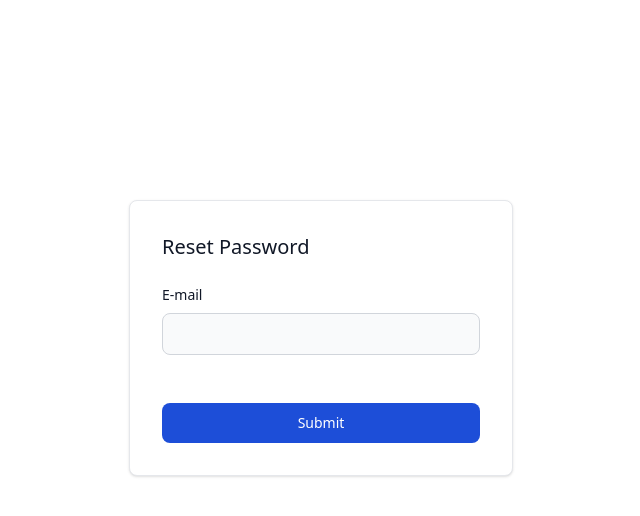
After one commit to HsounaHub/Python_Project_2023, a Flask app: page /reset_password in a window 1280 px wide. The commit adds this page. Shown: the top 516 px of the page, without its empty margins (319-959 px from the left). Run offline with Flask 3, Linux system fonts and the light colour scheme; some libraries are stand-ins or nearby versions.

Commit message:
reset password and login merge

```diff
--- a/flask_app/controllers/employees.py
+++ b/flask_app/controllers/employees.py
@@ -1,11 +1,17 @@
 from flask_app import app
 from flask import Flask, render_template,session, request, redirect, flash
 from flask_app.utilites.utilities import Utilities
+from flask_app.models.entreprise import Entreprise
 from flask_app.models.employee import Employee
 from flask_app.models.payslip import Payslip
 from flask_app.models.work_time import Work_time
+from flask_bcrypt import Bcrypt
+
 import string,secrets
 from datetime import datetime,time
+bcrypt = Bcrypt(app)
+
+
 
 def password_gen():
     password = ""
@@ -14,6 +20,30 @@ def password_gen():
         password += secrets.choice(string.ascii_uppercase)
         password += secrets.choice(string.digits)
     return(password)
+
+@app.route('/reset_password')
+def reset_password():
+    # if 'entreprise_id' in session:
+    return render_template('reset_password.html')
+    # return redirect('/')
+
+@app.route('/users/reset', methods=['POST'])
+def emp_reset():
+    employee_from_db = Employee.get_by_email({'email':request.form['email']})
+    if(employee_from_db):
+        password = password_gen()
+        Employee.update_password({'password':password,'id':employee_from_db.id})
+        Utilities.send_mail("entrepriseproject8@gmail.com",request.form['email'],"Your New Login informations","Your password has been reset. Here is your New one: "+password,"hustmkrguzpdxptv")
+        return redirect('/login_entreprise')
+    entreprise_from_db = Entreprise.get_by_email({'email':request.form['email']})
+    if(entreprise_from_db):
+        password = password_gen()
+        pw_hash = bcrypt.generate_password_hash(password)
+
+        Entreprise.update_password({'password':pw_hash,'id':entreprise_from_db.id})
+        Utilities.send_mail("entrepriseproject8@gmail.com",request.form['email'],"Your New Login informations","Your password has been reset. Here is your New one: "+password,"hustmkrguzpdxptv")
+        return redirect('/login_entreprise')
+    return redirect('/reset_password')
 
 @app.route('/add_employee')
 def add_employee():
--- a/flask_app/templates/employee_login.html
+++ b/flask_app/templates/employee_login.html
@@ -28,7 +28,7 @@
                 </div>
                 <label for="remember" class="ml-2 text-sm font-medium text-gray-900 dark:text-gray-300">Remember me</label>
             </div>
-            <a href="#" class="ml-auto text-sm text-blue-700 hover:underline dark:text-blue-500">Lost Password?</a>
+            <a href="/reset_password" class="ml-auto text-sm text-blue-700 hover:underline dark:text-blue-500">Lost Password?</a>
         </div>
         <button type="submit" class="w-full text-white bg-blue-700 hover:bg-blue-800 focus:ring-4 focus:outline-none focus:ring-blue-300 font-medium rounded-lg text-sm px-5 py-2.5 text-center dark:bg-blue-600 dark:hover:bg-blue-700 dark:focus:ring-blue-800">Login to your account</button>
         <div class="text-sm font-medium text-gray-500 dark:text-gray-300">
--- a/flask_app/templates/login_page.html
+++ b/flask_app/templates/login_page.html
@@ -27,7 +27,7 @@
                 </div>
                 <label for="remember" class="ml-2 text-sm font-medium text-gray-900 dark:text-gray-300">Remember me</label>
             </div>
-            <a href="#" class="ml-auto text-sm text-blue-700 hover:underline dark:text-blue-500">Lost Password?</a>
+            <a href="/reset_password" class="ml-auto text-sm text-blue-700 hover:underline dark:text-blue-500">Lost Password?</a>
         </div>
         <button type="submit" class="w-full text-white bg-blue-700 hover:bg-blue-800 focus:ring-4 focus:outline-none focus:ring-blue-300 font-medium rounded-lg text-sm px-5 py-2.5 text-center dark:bg-blue-600 dark:hover:bg-blue-700 dark:focus:ring-blue-800">Login to your account</button>
         <div class="text-sm font-medium text-gray-500 dark:text-gray-300">
--- /dev/null
+++ b/flask_app/templates/reset_password.html
@@ -0,0 +1,30 @@
+<!DOCTYPE html>
+<html lang="en">
+<head>
+    <meta charset="UTF-8">
+    <meta http-equiv="X-UA-Compatible" content="IE=edge">
+<script src="https://cdn.tailwindcss.com"></script>
+    <meta name="viewport" content="width=device-width, initial-scale=1.0">
+<title>log in</title>
+</head>
+<body>
+
+<div style="margin: auto; margin-top: 200px;" class="w-full max-w-sm p-4 bg-white border border-gray-200 rounded-lg shadow sm:p-6 md:p-8 dark:bg-gray-800 dark:border-gray-700">
+    <form class="space-y-6" action="/users/reset" method="post">
+        <h5 class="text-xl font-medium text-gray-900 dark:text-white">Reset Password</h5>
+        <div>
+            <label for="email" class="block mb-2 text-sm font-medium text-gray-900 dark:text-white">E-mail</label>
+            <input type="email" name="email" id="email" class="bg-gray-50 border border-gray-300 text-gray-900 text-sm rounded-lg focus:ring-blue-500 focus:border-blue-500 block w-full p-2.5 dark:bg-gray-600 dark:border-gray-500 dark:placeholder-gray-400 dark:text-white" placeholder="" required>
+        </div>
+
+        <div class="flex items-start">
+
+        </div>
+        <button type="submit" class="w-full text-white bg-blue-700 hover:bg-blue-800 focus:ring-4 focus:outline-none focus:ring-blue-300 font-medium rounded-lg text-sm px-5 py-2.5 text-center dark:bg-blue-600 dark:hover:bg-blue-700 dark:focus:ring-blue-800">Submit</button>
+
+        </div>
+    </form>
+</div>
+
+</body>
+</html>
```
Also changed, not shown: flask_app/controllers/entreprises.py (+13 -0 lines), flask_app/models/employee.py (+9 -0 lines), flask_app/models/entreprise.py (+9 -0 lines).
